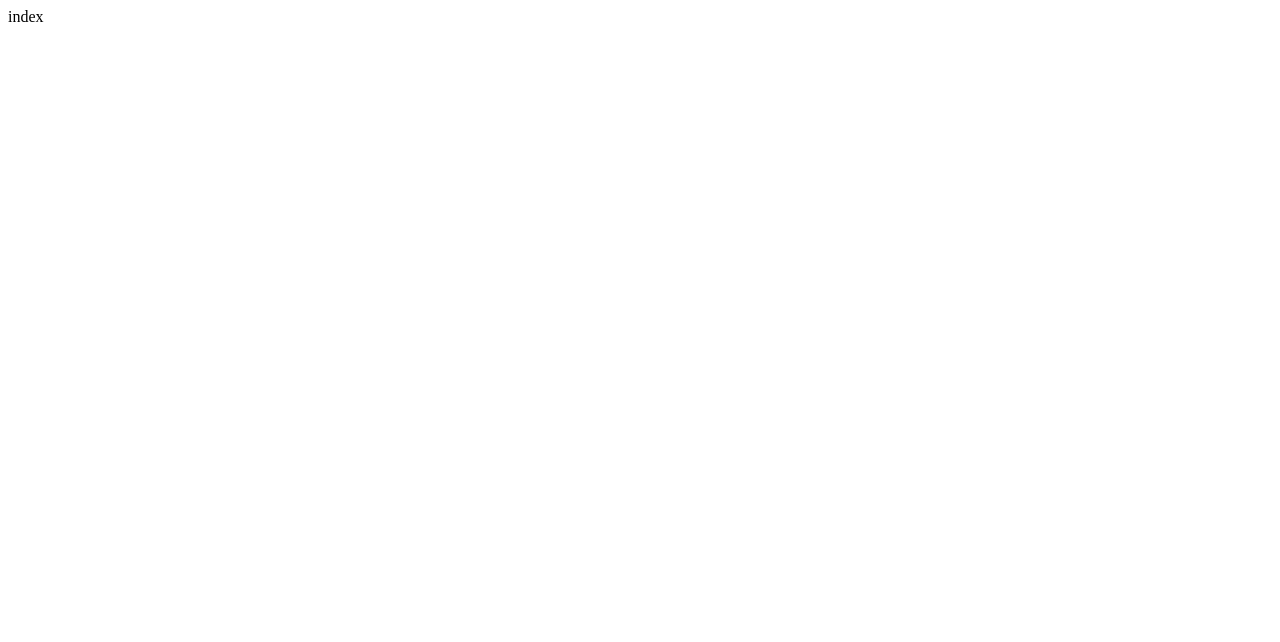
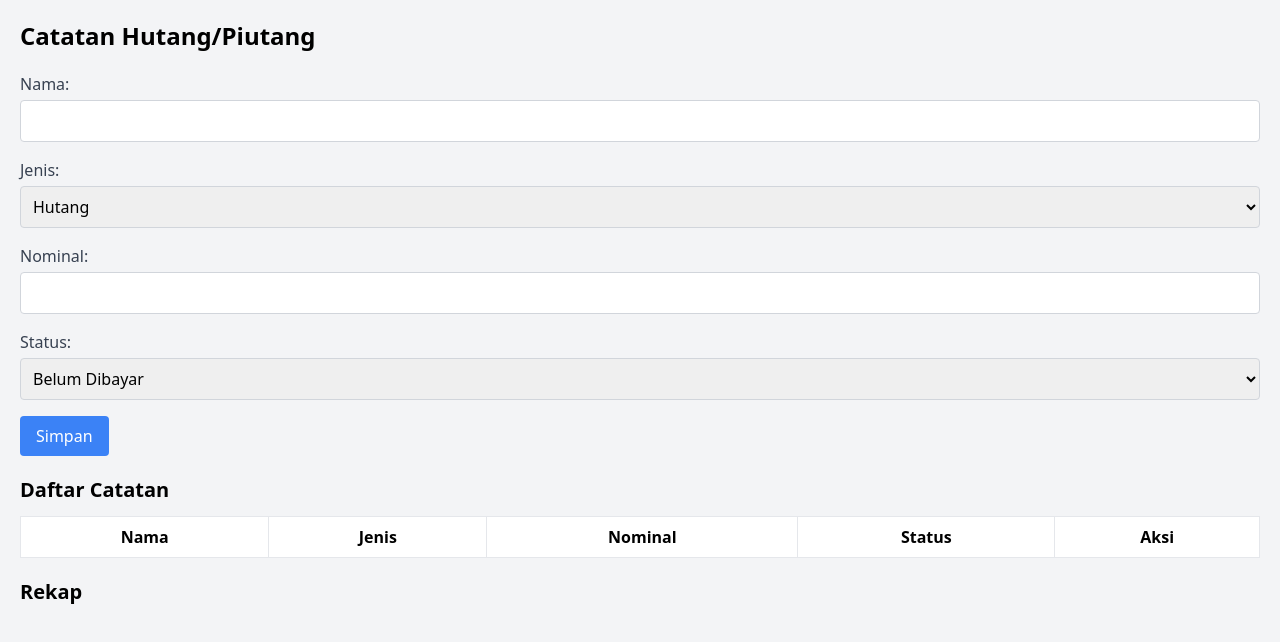
Before and after one commit to Flameg0d/DaftarHutang, a plain HTML site: page Index.html in a window 1280 px wide. Drawn offline with nearby package versions, Linux system fonts and the light colour scheme.

Commit message:
Update Index.html

```diff
--- a/Index.html
+++ b/Index.html
@@ -1 +1,63 @@
-index
+<!DOCTYPE html>
+<html lang="id">
+<head>
+    <meta charset="UTF-8">
+    <meta name="viewport" content="width=device-width, initial-scale=1.0">
+    <title>Catatan Hutang/Piutang</title>
+    <link href="https://cdn.jsdelivr.net/npm/tailwindcss@2.2.19/dist/tailwind.min.css" rel="stylesheet">
+    <script defer src="script.js"></script>
+</head>
+<body class="bg-gray-100">
+    <div class="container mx-auto p-5">
+        <h1 class="text-2xl font-bold mb-5">Catatan Hutang/Piutang</h1>
+
+        <form id="form" class="mb-5">
+            <input type="hidden" id="editIndex" value="-1">
+            <div class="mb-4">
+                <label class="block text-gray-700">Nama:</label>
+                <input type="text" id="nama" class="mt-1 block w-full p-2 border border-gray-300 rounded" required>
+            </div>
+            <div class="mb-4">
+                <label class="block text-gray-700">Jenis:</label>
+                <select id="jenis" class="mt-1 block w-full p-2 border border-gray-300 rounded" required>
+                    <option value="hutang">Hutang</option>
+                    <option value="piutang">Piutang</option>
+                </select>
+            </div>
+            <div class="mb-4">
+                <label class="block text-gray-700">Nominal:</label>
+                <input type="number" id="nominal" class="mt-1 block w-full p-2 border border-gray-300 rounded" required>
+            </div>
+            <div class="mb-4">
+                <label class="block text-gray-700">Status:</label>
+                <select id="status" class="mt-1 block w-full p-2 border border-gray-300 rounded" required>
+                    <option value="belum dibayar">Belum Dibayar</option>
+                    <option value="sudah dibayar">Sudah Dibayar</option>
+                </select>
+            </div>
+            <button type="submit" class="bg-blue-500 text-white px-4 py-2 rounded">Simpan</button>
+        </form>
+
+        <h2 class="text-xl font-bold mb-3">Daftar Catatan</h2>
+        <table class="min-w-full bg-white border border-gray-300">
+            <thead>
+                <tr>
+                    <th class="border px-4 py-2">Nama</th>
+                    <th class="border px-4 py-2">Jenis</th>
+                    <th class="border px-4 py-2">Nominal</th>
+                    <th class="border px-4 py-2">Status</th>
+                    <th class="border px-4 py-2">Aksi</th>
+                </tr>
+            </thead>
+            <tbody id="catatanTable">
+                <!-- Data akan ditambahkan di sini -->
+            </tbody>
+        </table>
+
+        <h2 class="text-xl font-bold mt-5">Rekap</h2>
+        <div id="rekap" class="mt-2">
+            <!-- Rekap akan ditampilkan di sini -->
+        </div>
+    </div>
+</body>
+</html>
```
